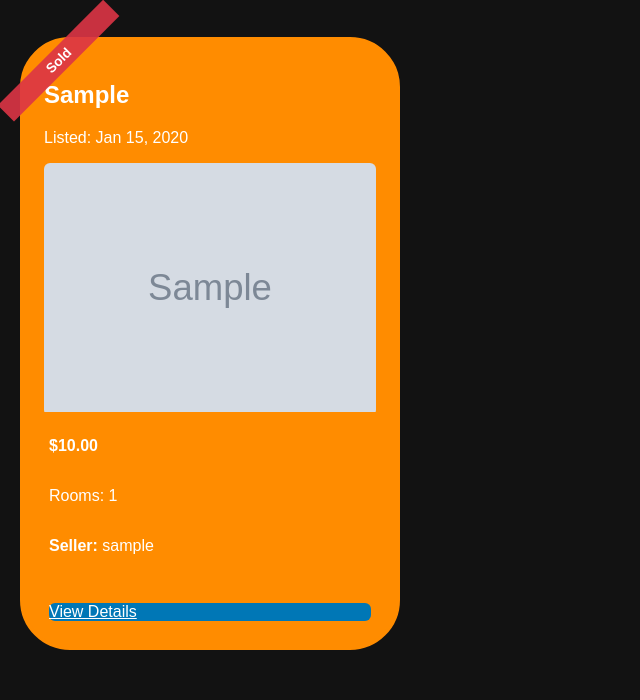
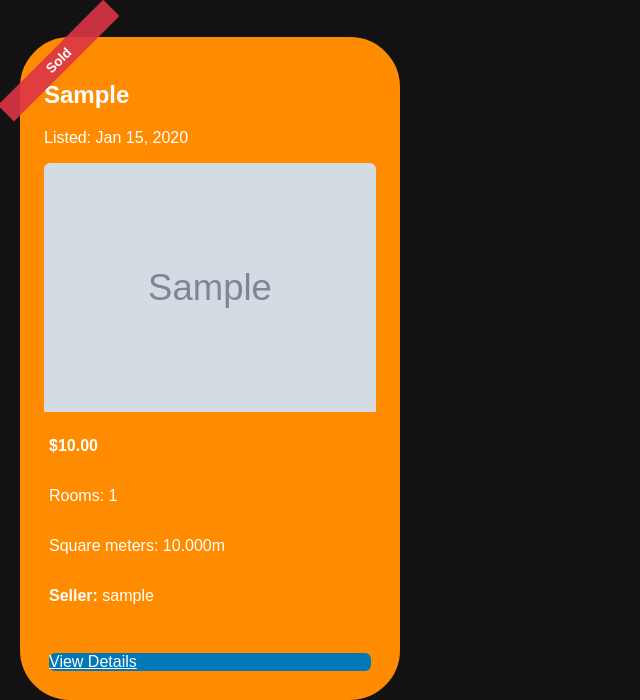
Before and after one commit to 00fire/Mortgage-Mayhem, a Django app: page /home/ in a window 1280 px wide. Shown: the part 193-893 px from the top of the page, without its empty margins (0-640 px from the left). Before the commit the page ends 843 px from the top, so only its background shows below. Run offline with Django 5.2, Linux system fonts and the light colour scheme; tables that the repository leaves empty hold one stand-in row (values such as "Sample post"); grey boxes marked "Sample" are stand-in pictures.

Commit message:
Update homepage.html

```diff
--- a/app2/templates/homepage.html
+++ b/app2/templates/homepage.html
@@ -61,6 +61,7 @@
               <div class="property-text-box">
                 <p class="property-text"><strong>${{ property.property_price }}</strong></p>
                 <p class="property-text">Rooms: {{ property.property_rooms }}</p>
+                <p class="property-text">Square meters: {{ property.property_square_meters_size}}m</p>
                 <p><strong>Seller:</strong> {{ property.seller.username }}</p>
                 <p class="property-bio">{{ property.property_bio }}</p>
                 <a href="{% url 'property_detail' property.id %}" class="btn">View Details</a>
```
